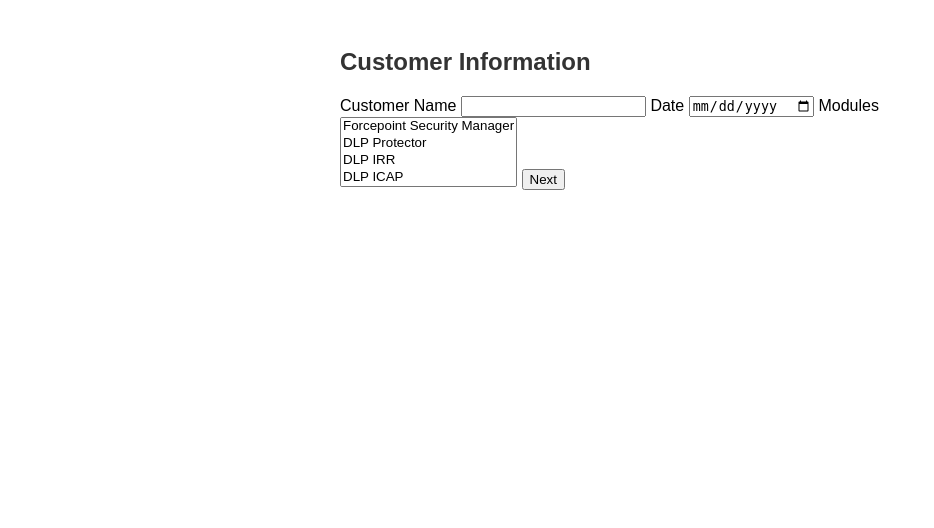
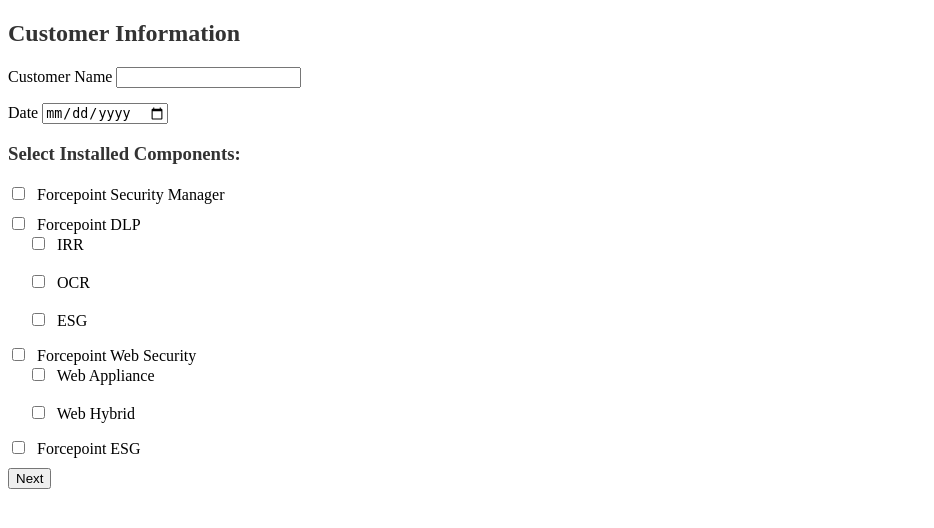
Before and after one commit to hyasarsoy/Forcepoint-Report, a Flask app: page / in a window 1280 px wide. Shown: the top 528 px of the page, without its empty margins (0-934 px from the left). Run offline with Flask 3, Linux system fonts and the light colour scheme.

Commit message:
chosable

```diff
--- a/static/styles.css
+++ b/static/styles.css
@@ -1,14 +1,21 @@
-body {
-    font-family: Arial, sans-serif;
-}
-.container {
-    max-width: 600px;
-    margin: auto;
-    padding: 20px;
-}
-h2 {
+h2, h3 {
     color: #333;
 }
+
 form div {
     margin-bottom: 15px;
 }
+
+.module-group {
+    margin: 10px 0;
+}
+
+.sub-module {
+    margin-left: 20px;
+    display: flex;
+    flex-direction: column;
+}
+
+input[type="checkbox"] {
+    margin-right: 8px;
+}
--- a/templates/index.html
+++ b/templates/index.html
@@ -3,9 +3,45 @@
 <h2>Customer Information</h2>
 <form method="POST">
     {{ form.hidden_tag() }}
-    {{ form.customer_name.label }} {{ form.customer_name() }}
-    {{ form.date.label }} {{ form.date() }}
-    {{ form.modules.label }} {{ form.modules() }}
-    {{ form.submit() }}
+
+    <div>
+        {{ form.customer_name.label }} {{ form.customer_name() }}
+    </div>
+    <div>
+        {{ form.date.label }} {{ form.date() }}
+    </div>
+
+    <h3>Select Installed Components:</h3>
+    <div class="module-group">
+        <label>
+            <input type="checkbox" name="modules" value="fsm"> Forcepoint Security Manager
+        </label>
+    </div>
+    <div class="module-group">
+        <label>
+            <input type="checkbox" name="modules" value="dlp"> Forcepoint DLP
+        </label>
+        <div class="sub-module">
+            <label><input type="checkbox" name="modules" value="dlp_irr"> IRR</label><br>
+            <label><input type="checkbox" name="modules" value="dlp_ocr"> OCR</label><br>
+            <label><input type="checkbox" name="modules" value="dlp_esg"> ESG</label>
+        </div>
+    </div>
+    <div class="module-group">
+        <label>
+            <input type="checkbox" name="modules" value="web"> Forcepoint Web Security
+        </label>
+        <div class="sub-module">
+            <label><input type="checkbox" name="modules" value="web_appliance"> Web Appliance</label><br>
+            <label><input type="checkbox" name="modules" value="web_hybrid"> Web Hybrid</label>
+        </div>
+    </div>
+    <div class="module-group">
+        <label>
+            <input type="checkbox" name="modules" value="esg"> Forcepoint ESG
+        </label>
+    </div>
+
+    <button type="submit">Next</button>
 </form>
 {% endblock %}
```
